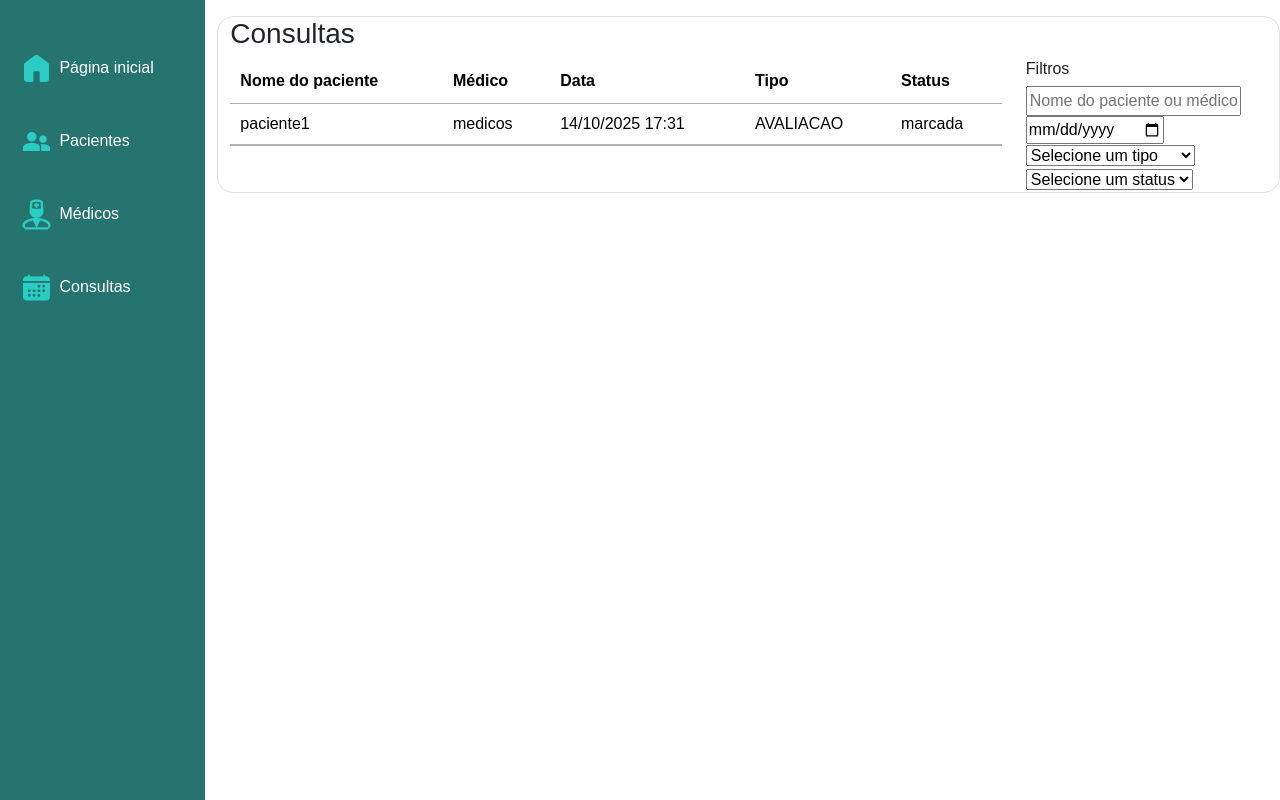
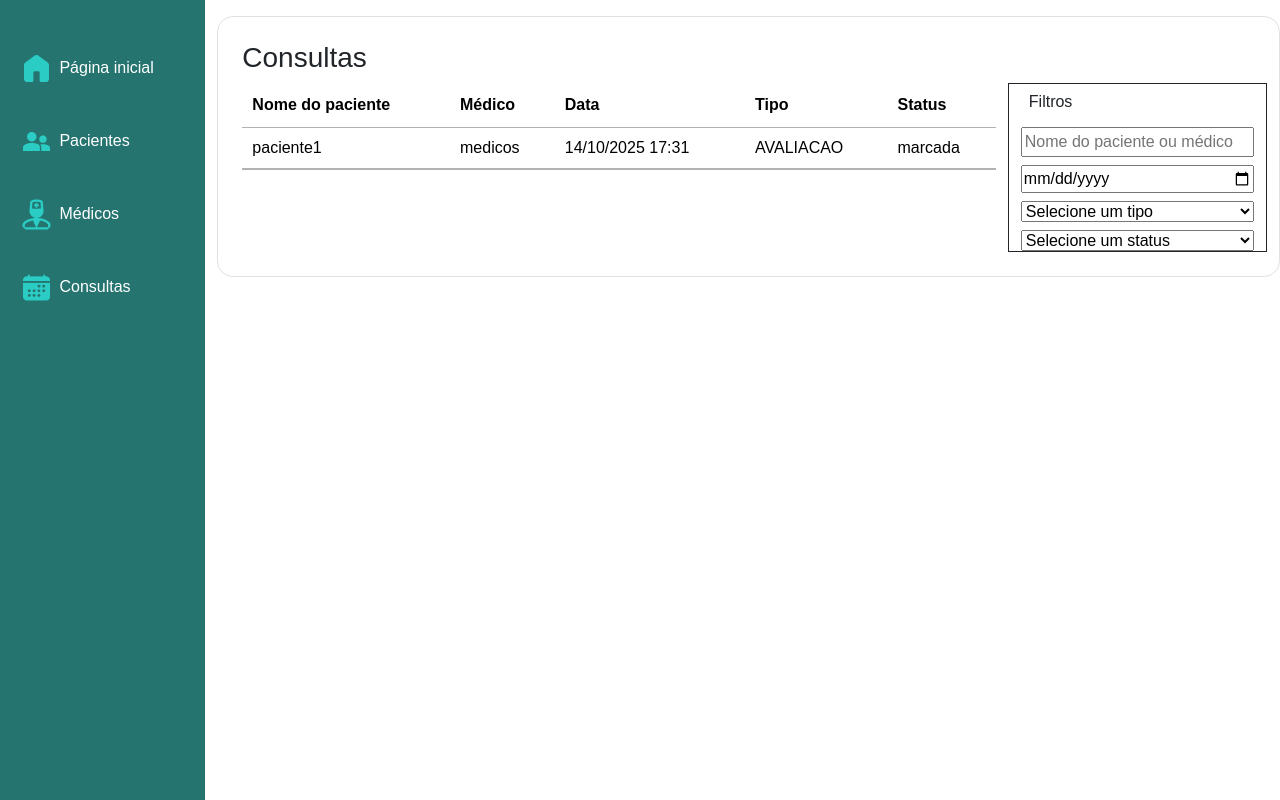
Before and after one commit to SENAI-Morvan-Figueiredo/Clinica-tooth-and-care, a Django app: page /appadmin/consultas/ in a window 1280 px wide. Shown: the part 72-872 px from the top of the page. Run offline with Django 5.2, Linux system fonts and the light colour scheme; a user stored in the database is signed in; data comes from the database, SQL or seed files in the repository; some libraries are stand-ins or nearby versions.

Commit message:
ajustado padding do front-end

```diff
--- a/appadmin/templates/appadmin/admConsultas.html
+++ b/appadmin/templates/appadmin/admConsultas.html
@@ -4,7 +4,7 @@
 {% block title %}Consultas{% endblock %}
 
 {% block content %}
-<div class="container border pd-4 mt-3 rounded-4">
+<div class="container border p-4 mt-3 rounded-4">
     <h3>Consultas</h3>
     <div class="row">
         <div id="table-container" class="col-12 col-md-9">
@@ -34,11 +34,11 @@
                 </tbody>
             </table>
         </div>
-        <div class="col-12 col-md-3">
-            <div id="filtro-header">
+        <div class="col-12 col-md-3 border border-dark" id="filtros">
+            <div id="filtro-header" class="p-2">
                 <h6>Filtros</h6>
             </div>
-            <div>
+            <div class="d-flex flex-column gap-2">
                 <input type="text" placeholder="Nome do paciente ou médico" id="searchInput">
                 <input type="date" id="data">
                 <select name="tipos" id="tipos">
--- a/appadmin/templates/appadmin/admMedicos.html
+++ b/appadmin/templates/appadmin/admMedicos.html
@@ -2,7 +2,7 @@
 {% load static %}
 
 {% block content %}
-<div class="container border pd-4 mt-3 rounded-4">
+<div class="container border p-4 mt-3 rounded-4">
     <div class="d-flex justify-content-between">
         <h3>Medicos</h3>
         <div class="d-flex gap-3">
@@ -11,7 +11,7 @@
             <button id="remove-medico" class="btn btn-danger">Remover médico</button>
         </div>
     </div>
-    <div class="row pd-3">
+    <div class="row p-3">
         <!-- TODO: adicionar a função de filtro de pacientes -->
         <input class="mt-3 mb-3" type="text" placeholder="Pesquisar paciente" id="searchInput">
         <table class="table" id="tabela-medicos">
--- a/appadmin/templates/appadmin/admPacientes.html
+++ b/appadmin/templates/appadmin/admPacientes.html
@@ -4,12 +4,12 @@
 {% block title %}Pacientes{% endblock %}
 
 {% block content %}
-<div class="container border pd-4 mt-3 rounded-4">
+<div class="container border p-4 mt-3 rounded-4">
     <div class="row d-flex justify-content-between">
         <h3 class="col-1">Pacientes</h3>
         <a href="" class="btn btn-danger col-2">Remover paciente</a>
     </div>
-    <div class="row pd-3">
+    <div class="row">
         <!-- TODO: adicionar a função de filtro de pacientes -->
         <input class="mt-3 mb-3" type="text" placeholder="Pesquisar paciente" id="searchInput">
         <table class="table" id="tabela-pacientes">
--- a/appadmin/templates/appadmin/dashboard.html
+++ b/appadmin/templates/appadmin/dashboard.html
@@ -2,12 +2,12 @@
 {% load static %}
 
 {% block content %}
-<div class="container border pd-3 mt-3 rounded-4">
+<div class="container border p-3 mt-3 rounded-4">
     <h3>N° de pacientes cadastrados</h3>
     <li><strong>{{ qtd_pacientes }}</strong> pacientes.</li>
 
     <h3>Medicos Ativos</h3>
-    <div class="row pd-3">
+    <div class="row p-3">
         <!-- TODO: adicionar a função de filtro nos médicos -->
         <input class="col" type="text" placeholder="Pesquisar médico" id="searchInput">
         <select class="col" name="especialidade" id="especialidade">
@@ -36,7 +36,7 @@
         </table>
     </div>
 </div>
-<div class="container border pd-3 mt-4 rounded-4">
+<div class="container border -3 mt-4 rounded-4">
     <h3>Consultas de hoje:</h3>
     <table class="table">
         <thead>
--- a/appadmin/templates/appadmin/medicoCriar.html
+++ b/appadmin/templates/appadmin/medicoCriar.html
@@ -4,7 +4,7 @@
 
 {% block content %}
 
-<div class="container border pd-4 mt-3 rounded-4">
+<div class="container border p-4 mt-3 rounded-4">
     <form method="POST" action="{% url 'adicionar-medico' %}">
         {% csrf_token %}
         <h3 class="mb-4">Adicionar Médico</h3>
--- a/appadmin/templates/appadmin/medicoDetalhe.html
+++ b/appadmin/templates/appadmin/medicoDetalhe.html
@@ -4,7 +4,7 @@
 {% block title %}Detalhe do Médico{% endblock %}
 
 {% block content %}
-<div class="container border pd-4 mt-3 rounded-4">
+<div class="container border p-4 mt-3 rounded-4">
     <div class="d-flex justify-content-between">
         <h3>{{ medico.user.username }}</h3>
         <a href="{% url 'adm-deletar-medico' medico.id %}" class="btn btn-danger">Deletar médico</a>
@@ -24,7 +24,7 @@
         <div class="info"><strong>Telefone: </strong>{{ medico.telefone }}</div>
     </div>
 </div>
-<div class="container border pd-4 mt-3 rounded-4">
+<div class="container border p-4 mt-3 rounded-4">
     <h3>Consultas</h3>
     <div class="row">
         <table class="table">
--- a/appadmin/templates/appadmin/pacienteDetalhe.html
+++ b/appadmin/templates/appadmin/pacienteDetalhe.html
@@ -4,7 +4,7 @@
 {% block title %}Detalhe do Paciente{% endblock %}
 
 {% block content %}
-<div class="container border pd-4 mt-3 rounded-4">
+<div class="container border p-4 mt-3 rounded-4">
     <div class="d-flex justify-content-between">
         <h3>{{ paciente.user.username }}</h3>
         <a href="{% url 'adm-deletar-paciente' paciente.id %}" class="btn btn-danger">Deletar paciente</a>
@@ -18,7 +18,7 @@
         <div class="info"><strong>Endereço: </strong>{{ paciente.endereco }}</div>
     </div>
 </div>
-<div class="container border pd-4 mt-3 rounded-4">
+<div class="container border p-4 mt-3 rounded-4">
     <h3>Próximas Consultas</h3>
     <div class="row">
         <table class="table">
--- a/tooth_n_care/static/css/styles.css
+++ b/tooth_n_care/static/css/styles.css
@@ -13,6 +13,10 @@ html, body {
   margin: 0;
   padding: 0;
   height: 100vh;
+}
+
+.pd-4 {
+  padding: 20px;
 }
 
 #sidebar {
```
